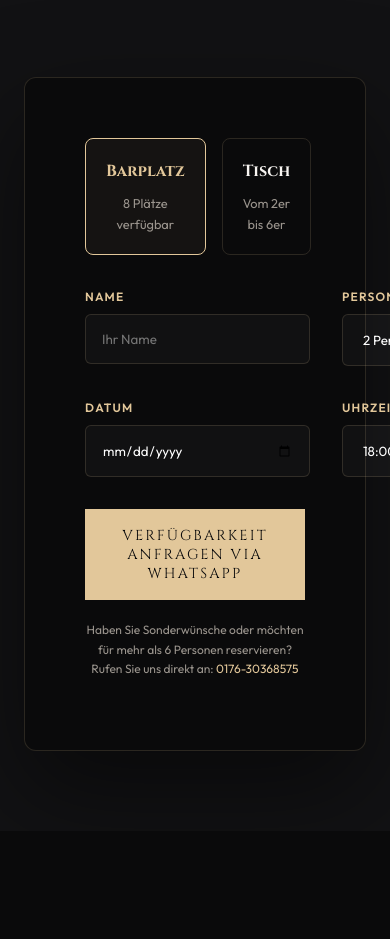
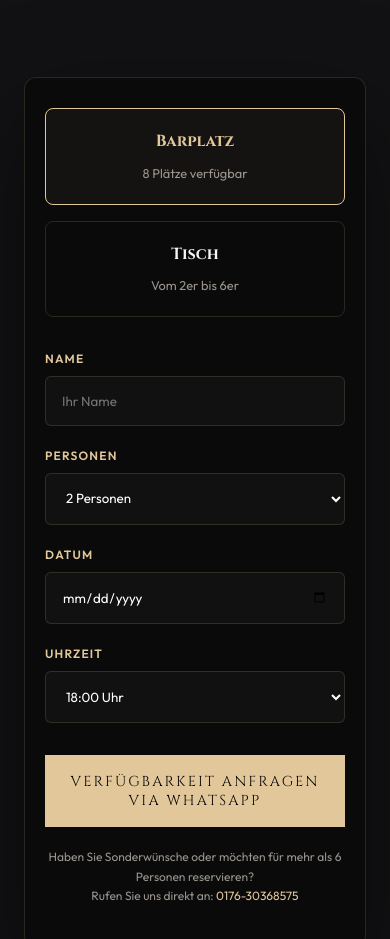
Before and after one commit to maxknuf/webprojekte, a plain HTML site: page martini-bar/martini-bar.html in a window 390 px wide. Shown: the part 4306-5245 px from the top of the page. Drawn offline with Linux system fonts and the light colour scheme.

Commit message:
fix: make reservation form responsive on mobile

```diff
--- a/martini-bar/martini-bar.html
+++ b/martini-bar/martini-bar.html
@@ -308,6 +308,11 @@
       .btn { width: 100%; padding: 16px 24px; }
       .floating-contact { right: 16px; bottom: 24px; }
       .footer-links { gap: 16px; font-size: 0.75rem; }
+
+      /* Res Responsive */
+      .res-card { padding: 30px 20px; }
+      .res-grid { grid-template-columns: 1fr; gap: 20px; }
+      .seat-types { flex-direction: column; }
     }
   </style>
 </head>
```
